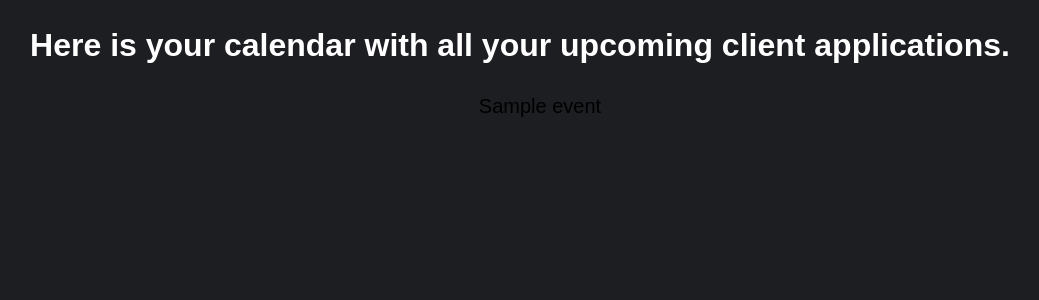
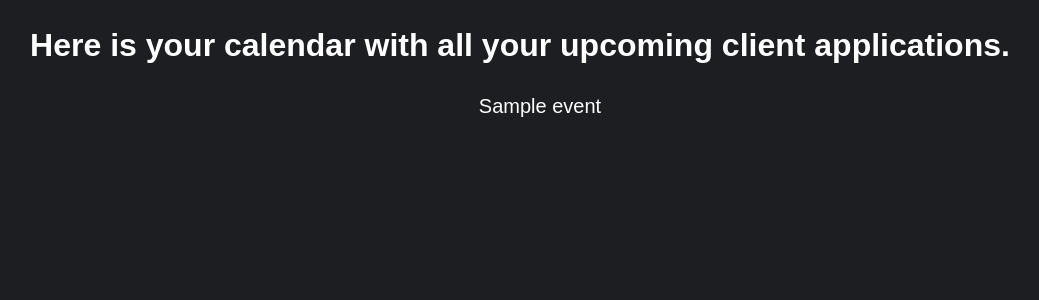
Before and after one commit to sbnaumann/ImmLawAssistant, a Flask app: template ocr_server/project/templates/calendar.html in a window 1280 px wide. Shown: the part 190-490 px from the top of the page, without its empty margins (120-1159 px from the left). Run offline with Flask 2, Linux system fonts and the light colour scheme; the template is opened without the code that fills it: most values are stand-ins (such as "Sample title", 1, 10 or a date in 2020); parts of the project's set-up code (start-up, migrations or seed data) failed here and were passed over.

Commit message:
Changed Calendar List Font to White

```diff
--- a/ocr_server/project/static/css/template.css
+++ b/ocr_server/project/static/css/template.css
@@ -53,9 +53,10 @@ a {
   color: #fff;
 }
 
-#list  li {
+#calendar_list  li {
   font-size: 20px;
   list-style: none;
+  color: #fff;
 }
 
 #profilePage_content {
--- a/ocr_server/project/templates/calendar.html
+++ b/ocr_server/project/templates/calendar.html
@@ -10,7 +10,7 @@
         Here is your calendar with all your upcoming client applications.
       </h1>
 
-      <div id="list">
+      <div id="calendar_list">
         <ul>
           {% for event in events %}
           <li> {{ event }} </li>
```
